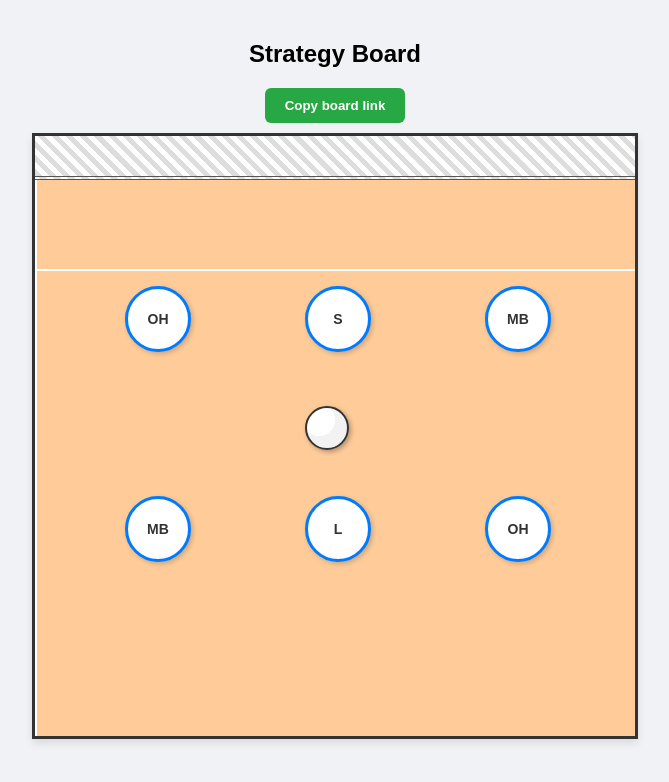
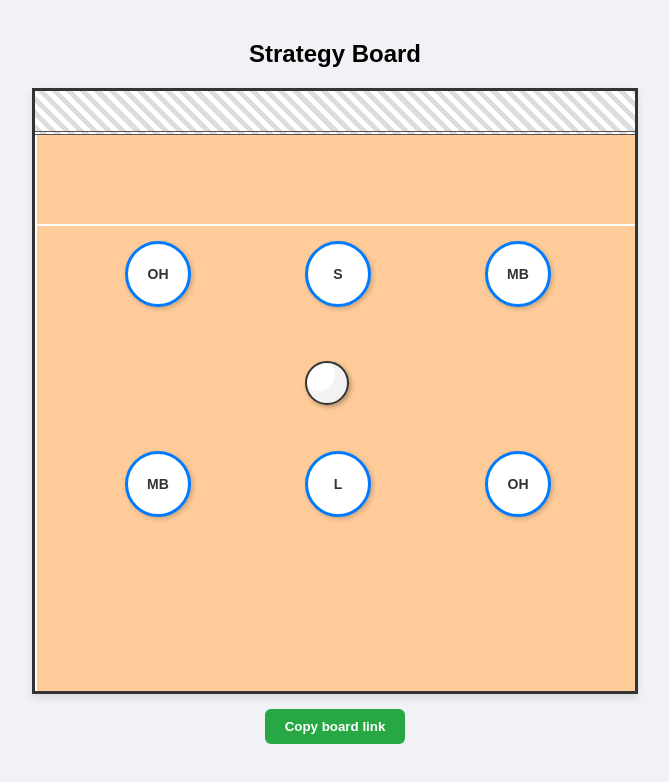
Before and after one commit to KevinShi98/Gameboard, a plain HTML site: page index.html in a window 1280 px wide. Shown: the whole page, without its empty margins (305-974 px from the left). Drawn offline with Linux system fonts and the light colour scheme.

Commit message:
Reposition 'Copy board link' button in layout
Moved the 'Copy board link' button below the court container for better layout.

```diff
--- a/index.html
+++ b/index.html
@@ -204,8 +204,6 @@
 
     <h2>Strategy Board</h2>
 
-    <button id="copy-link-btn">Copy board link</button>
-
     <div id="court-container">
         <div id="net-area"></div>
 
@@ -231,6 +229,11 @@
 
         <!-- Volleyball -->
         <div id="volleyball"></div>
+    </div>
+
+    <!-- Moved button below the court -->
+    <div style="margin-top: 15px; text-align:center;">
+        <button id="copy-link-btn">Copy board link</button>
     </div>
 
     <div id="modal-overlay">
@@ -533,7 +536,6 @@
         function encodeStateToHash() {
             const state = getBoardState();
             const json = JSON.stringify(state);
-            // encodeURIComponent to be safe with non-ASCII
             const encoded = btoa(encodeURIComponent(json));
             return '#board=' + encoded;
         }
```
